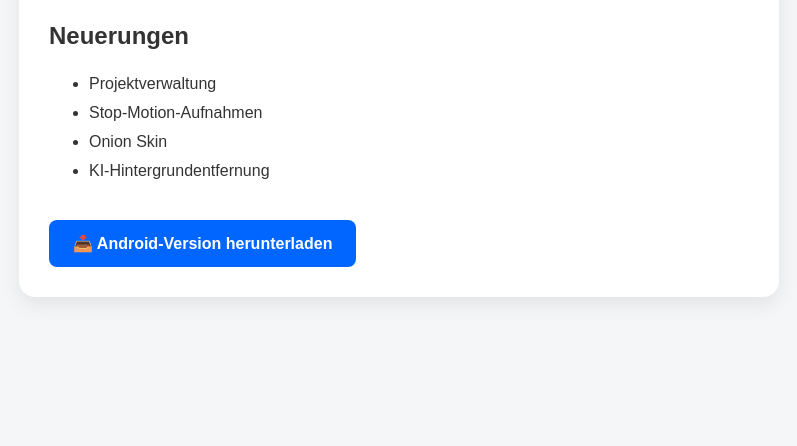
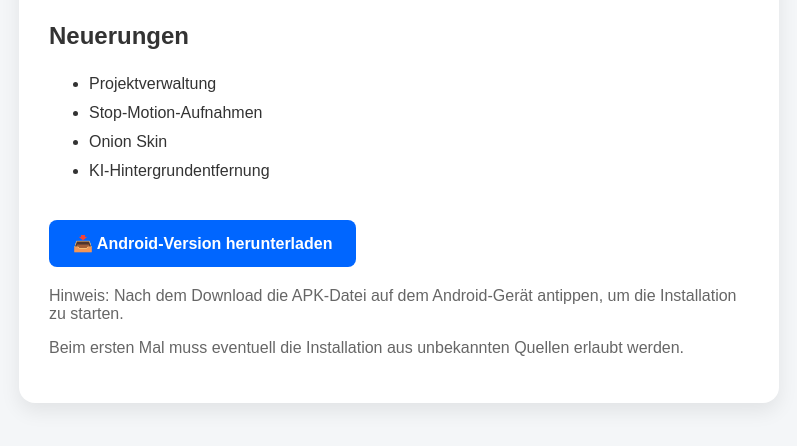
Before and after one commit to obrdan/framioki-website, a plain HTML site: page beta/index.html in a window 1280 px wide. Shown: the part 150-596 px from the top of the page, without its empty margins (241-1038 px from the left). Drawn offline with Linux system fonts and the light colour scheme.

Commit message:
Add Android installation notes

```diff
--- a/beta/index.html
+++ b/beta/index.html
@@ -74,6 +74,16 @@ Version 0.1.0
 📥 Android-Version herunterladen
 </a>
 
+<p style="margin-top: 20px; color: #666;">
+    Hinweis: Nach dem Download die APK-Datei auf dem Android-Gerät antippen,
+    um die Installation zu starten.
+</p>
+
+<p style="color: #666;">
+    Beim ersten Mal muss eventuell die Installation aus unbekannten Quellen
+    erlaubt werden.
+</p>
+
 </div>
 
 </body>
```
